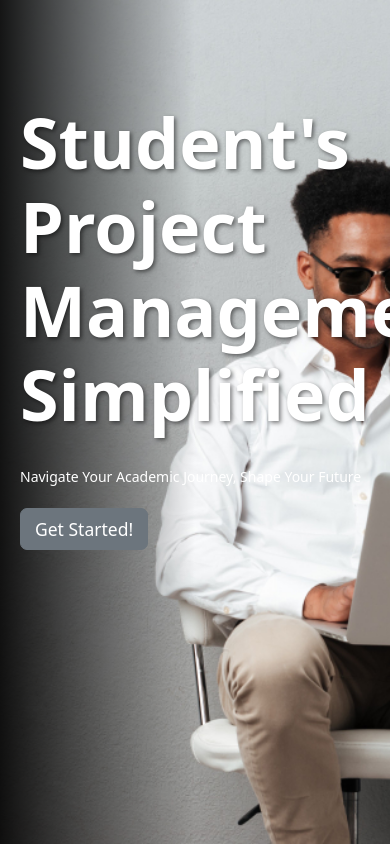
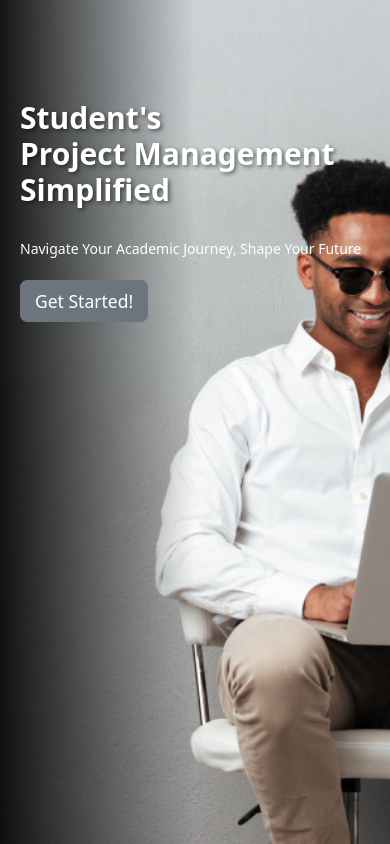
Before and after one commit to sparkle666/student-project-management, a Django app: page / in a window 390 px wide; the page is wider, and only the part inside the window is pictured. Shown: the part 54-898 px from the top of that part. Run offline with Django 4.2, Linux system fonts and the light colour scheme; some libraries are stand-ins or nearby versions.

Commit message:
fix: small screen text going off screen

```diff
--- a/static/css/base.css
+++ b/static/css/base.css
@@ -235,9 +235,9 @@ p {
 }
 
 .gt_hero_content>h1 {
-  font-size: 70px;
+  font-size: 60px;
   font-weight: 800;
-  text-shadow: black;
+  text-shadow: rgb(58, 58, 58);
   color: white;
   margin-bottom: 0px;
   text-shadow: 2px 2px 4px rgba(0, 0, 0, 0.5)
@@ -248,3 +248,10 @@ p {
   font-weight: 300;
   color: white;
 }
+
+@media screen and (max-width: 450px) {
+  .gt_hero_content>h1 {
+    font-size: 30px;
+    /* Reduce the font size for screens up to 768px wide */
+  }
+}
--- a/templates/pages/home.html
+++ b/templates/pages/home.html
@@ -8,7 +8,8 @@
 {% block content %}
 <div class="gt_hero">
   <div class="gt_hero_content">
-    <h1>Student's <br> Project Management </h1>
+    <h1 class="display-3">Student's </h1>
+    <h1 class="text-wrap"> Project Management </h1>
     <h1>Simplified </h1>
     <p>Navigate Your Academic Journey, Shape Your Future</p>
     <a class="btn btn-lg btn-secondary mt-4" href="{% url 'account_signup' %}">Get Started!</a>
```
